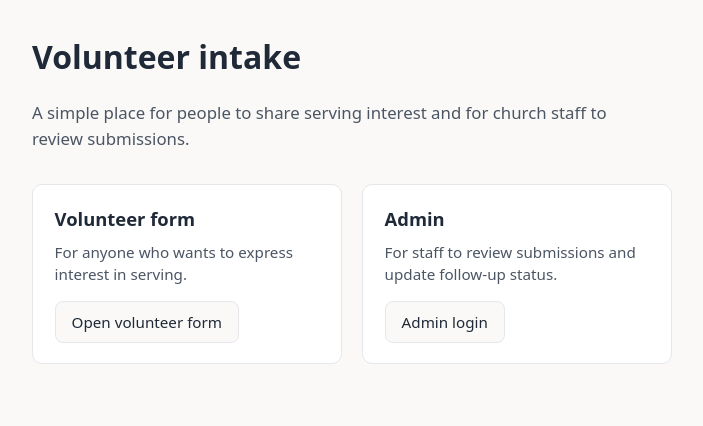
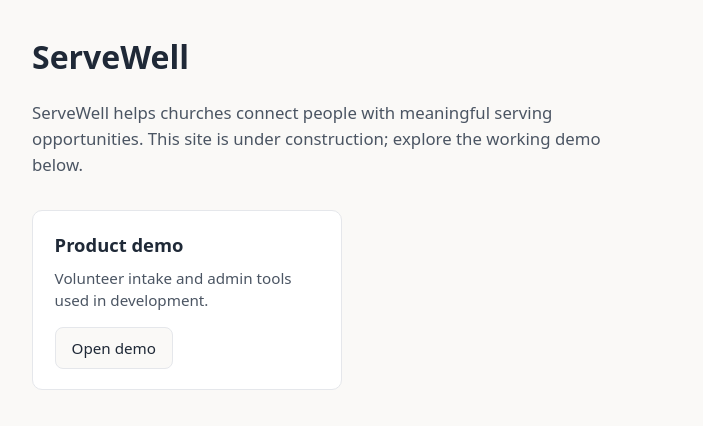
Before and after one commit to Dionne-Stratton/serveWell-frontend, a React (Vite) app: page / in a window 1280 px wide. Shown: the top 426 px of the page, without its empty margins (232-935 px from the left). Built offline with nearby package versions, Linux system fonts and the light colour scheme.

Commit message:
Add public landing at / and nest demo app under /demo.
Separates marketing placeholder from volunteer and admin flows so production URLs can grow without breaking the demo experience.

```diff
--- a/src/App.jsx
+++ b/src/App.jsx
@@ -4,7 +4,8 @@ import ProtectedAdminRoute from './components/admin/ProtectedAdminRoute'
 import AdminDashboardPage from './pages/AdminDashboardPage'
 import AdminLoginPage from './pages/AdminLoginPage'
 import AdminSubmissionDetailPage from './pages/AdminSubmissionDetailPage'
-import HomePage from './pages/HomePage'
+import DemoHomePage from './pages/DemoHomePage'
+import LandingPage from './pages/LandingPage'
 import ServePage from './pages/ServePage'
 import './App.css'
 
@@ -13,11 +14,12 @@ export default function App() {
     <BrowserRouter>
       <AdminAuthProvider>
         <Routes>
-          <Route path="/" element={<HomePage />} />
-          <Route path="/serve" element={<ServePage />} />
-          <Route path="/admin/login" element={<AdminLoginPage />} />
+          <Route path="/" element={<LandingPage />} />
+          <Route path="/demo" element={<DemoHomePage />} />
+          <Route path="/demo/serve" element={<ServePage />} />
+          <Route path="/demo/admin/login" element={<AdminLoginPage />} />
           <Route
-            path="/admin"
+            path="/demo/admin"
             element={
               <ProtectedAdminRoute>
                 <AdminDashboardPage />
@@ -25,7 +27,7 @@ export default function App() {
             }
           />
           <Route
-            path="/admin/submissions/:id"
+            path="/demo/admin/submissions/:id"
             element={
               <ProtectedAdminRoute>
                 <AdminSubmissionDetailPage />
--- a/src/components/admin/RequireAdmin.jsx
+++ b/src/components/admin/RequireAdmin.jsx
@@ -11,7 +11,7 @@ export default function RequireAdmin({ children }) {
   }
 
   if (!admin) {
-    return <Navigate to="/admin/login" replace state={{ from: location.pathname }} />
+    return <Navigate to="/demo/admin/login" replace state={{ from: location.pathname }} />
   }
 
   return children
--- a/src/components/admin/SubmissionListItem.jsx
+++ b/src/components/admin/SubmissionListItem.jsx
@@ -17,7 +17,7 @@ export default function SubmissionListItem({ submission }) {
     <article className="admin-submission-card">
       <header className="admin-submission-card__header">
         <h2 className="admin-submission-card__name">
-          <Link to={`/admin/submissions/${submission.id}`}>{name}</Link>
+          <Link to={`/demo/admin/submissions/${submission.id}`}>{name}</Link>
         </h2>
         <span className={`admin-status admin-status--${submission.status}`}>
           {labelSubmissionStatus(submission.status)}
@@ -59,7 +59,7 @@ export default function SubmissionListItem({ submission }) {
         </ul>
       )}
       <p className="admin-submission-card__action">
-        <Link to={`/admin/submissions/${submission.id}`} className="admin-link-button">
+        <Link to={`/demo/admin/submissions/${submission.id}`} className="admin-link-button">
           View details
         </Link>
       </p>
--- a/src/pages/AdminLoginPage.jsx
+++ b/src/pages/AdminLoginPage.jsx
@@ -14,7 +14,7 @@ export default function AdminLoginPage() {
   const [error, setError] = useState("");
   const [submitting, setSubmitting] = useState(false);
 
-  const redirectTo = location.state?.from ?? "/admin";
+  const redirectTo = location.state?.from ?? "/demo/admin";
 
   useEffect(() => {
     if (!loading && admin) {
--- a/src/pages/AdminSubmissionDetailPage.jsx
+++ b/src/pages/AdminSubmissionDetailPage.jsx
@@ -81,7 +81,7 @@ export default function AdminSubmissionDetailPage() {
       }
     >
       <p className="admin-back">
-        <Link to="/admin">← Back to dashboard</Link>
+        <Link to="/demo/admin">← Back to dashboard</Link>
       </p>
 
       {loading ? <p className="admin-loading">Loading submission…</p> : null}
--- a/src/pages/HomePage.jsx
+++ b/src/pages/DemoHomePage.jsx
@@ -1,7 +1,7 @@
 import { Link } from 'react-router-dom'
 import PageShell from '../components/PageShell'
 
-export default function HomePage() {
+export default function DemoHomePage() {
   return (
     <PageShell title="Volunteer intake" showHomeLink={false}>
       <p className="lede">
@@ -12,14 +12,14 @@ export default function HomePage() {
         <section className="action-card">
           <h2>Volunteer form</h2>
           <p>For anyone who wants to express interest in serving.</p>
-          <Link className="button button--secondary" to="/serve">
+          <Link className="button button--secondary" to="/demo/serve">
             Open volunteer form
           </Link>
         </section>
         <section className="action-card">
           <h2>Admin</h2>
           <p>For staff to review submissions and update follow-up status.</p>
-          <Link className="button button--secondary" to="/admin/login">
+          <Link className="button button--secondary" to="/demo/admin/login">
             Admin login
           </Link>
         </section>
--- /dev/null
+++ b/src/pages/LandingPage.jsx
@@ -0,0 +1,22 @@
+import { Link } from 'react-router-dom'
+import PageShell from '../components/PageShell'
+
+export default function LandingPage() {
+  return (
+    <PageShell title="ServeWell" showHomeLink={false}>
+      <p className="lede">
+        ServeWell helps churches connect people with meaningful serving opportunities.
+        This site is under construction; explore the working demo below.
+      </p>
+      <div className="action-cards">
+        <section className="action-card">
+          <h2>Product demo</h2>
+          <p>Volunteer intake and admin tools used in development.</p>
+          <Link className="button button--secondary" to="/demo">
+            Open demo
+          </Link>
+        </section>
+      </div>
+    </PageShell>
+  )
+}
```
